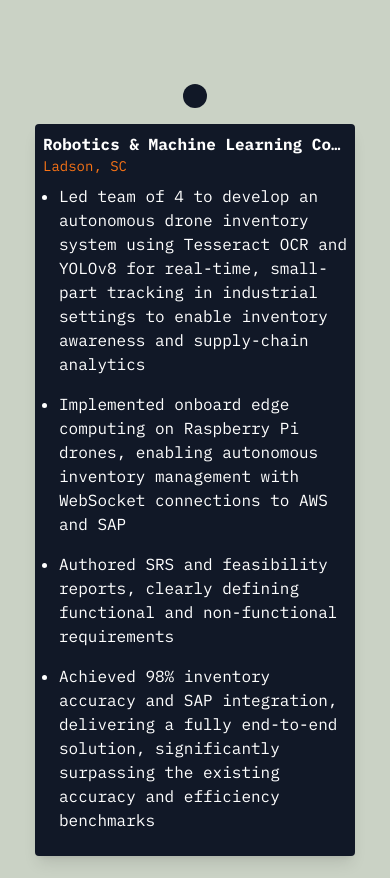
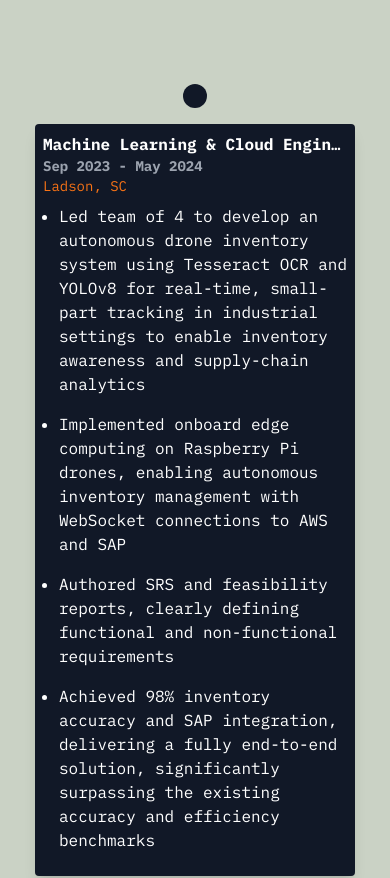
Before and after one commit to dobsonddev/dobsonddev-portfolio, a Next.js app: page / in a window 390 px wide. Shown: the part 1720-2598 px from the top of the page. Built offline with nearby package versions, Linux system fonts and the light colour scheme.

Commit message:
minor content update

```diff
--- a/src/components/Experience/ExperienceData.ts
+++ b/src/components/Experience/ExperienceData.ts
@@ -11,9 +11,9 @@ export interface Experience {
 
 const experiences: Experience[] = [
     {
-        title: "Robotics & Machine Learning Co-Op",
-        date: "Sep 2023 - Current",
-        company: "Mercedes-Benz x College of Charleston",
+        title: "Machine Learning & Cloud Engineering Co-Op",
+        date: "Sep 2023 - May 2024",
+        company: "Mercedes-Benz & IFA Group",
         location: "Ladson, SC",
         details: [
             "Led team of 4 to develop an autonomous drone inventory system using Tesseract OCR and YOLOv8 for real-time, small-part tracking in industrial settings to enable inventory awareness and supply-chain analytics",
--- a/src/components/Experience/ExperienceTree.tsx
+++ b/src/components/Experience/ExperienceTree.tsx
@@ -114,7 +114,9 @@ const ExperienceTree = () => {
                     >
                         <div className="w-6 h-6 bg-gray-900 rounded-full mb-4"></div>
                         <div className="text-box-style p-2 shadow-lg bg-gray-900 rounded max-w-xs">
-                            <h3 className="font-bold text-md text-white whitespace-nowrap sm:whitespace-normal truncate">{exp.title} <span className="text-xs text-gray-400">({exp.date})</span></h3>                            <p className="text-orange-500 text-sm pb-2">{exp.location}</p>
+                            <h3 className="font-bold text-md text-white whitespace-nowrap sm:whitespace-normal truncate">{exp.title}</h3>
+                            <h3 className="font-bold text-sm text-gray-400 whitespace-nowrap sm:whitespace-normal truncate">{exp.date}</h3>
+                            <p className="text-orange-500 text-sm pb-2">{exp.location}</p>
                             <ul className="list-disc text-light rounded pl-4">
                                 {exp.details.map((detail, detailIndex) => (
                                     <li key={detailIndex} className="text-white mb-4">{detail}</li>
```
